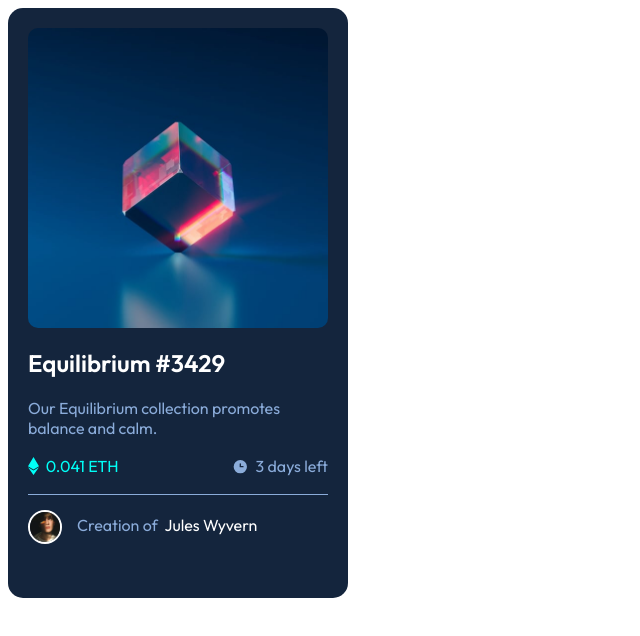
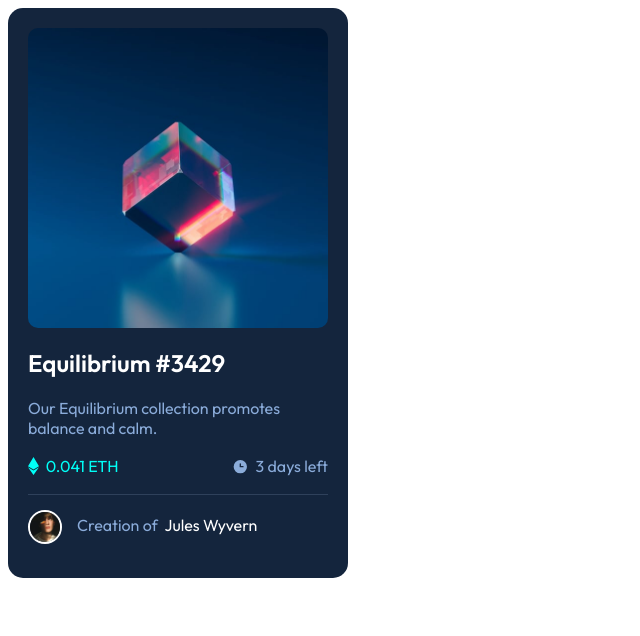
Before and after one commit to AlistairTait12/FrontendMentorChallenges, a plain HTML site: page nft-preview-card-component/index.html in a window 1280 px wide. Shown: the whole page, without its empty margins (0-640 px from the left). Drawn offline with Linux system fonts and the light colour scheme.

Commit message:
minor adjustments to styles.css for nft preview card

```diff
--- a/nft-preview-card-component/styles.css
+++ b/nft-preview-card-component/styles.css
@@ -17,7 +17,7 @@ body {
   border-radius: 15px;
   padding: 20px;
   background-color: var(--very-dark-blue-card-bg);
-  height: 550px;
+  height: 530px;
   width: 300px;
 }
 
@@ -62,8 +62,7 @@ body {
 }
 
 .creator-info-container {
-  border-top: 1px solid var(--soft-blue);
-  height: 50px;
+  border-top: 1px solid var(--very-dark-blue-line);
   padding: 15px 0;
   vertical-align: middle;
 }
```
